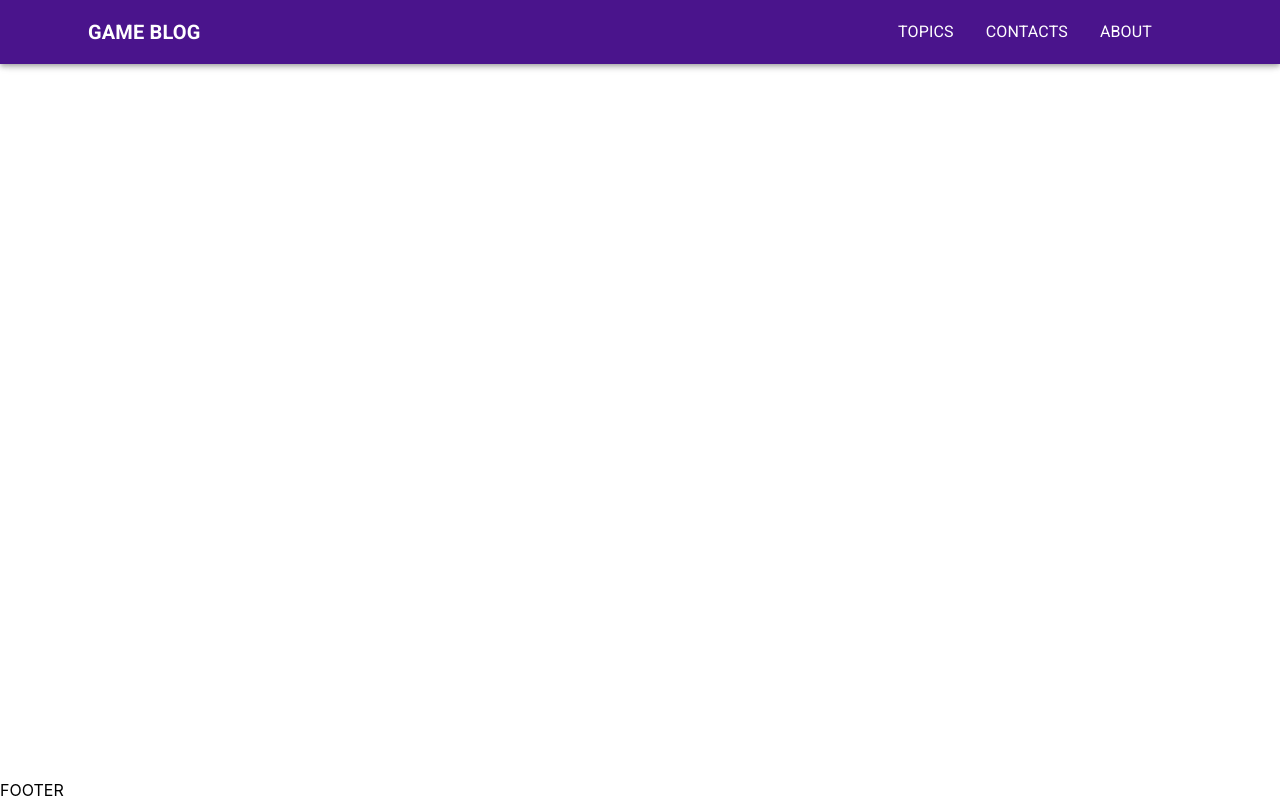
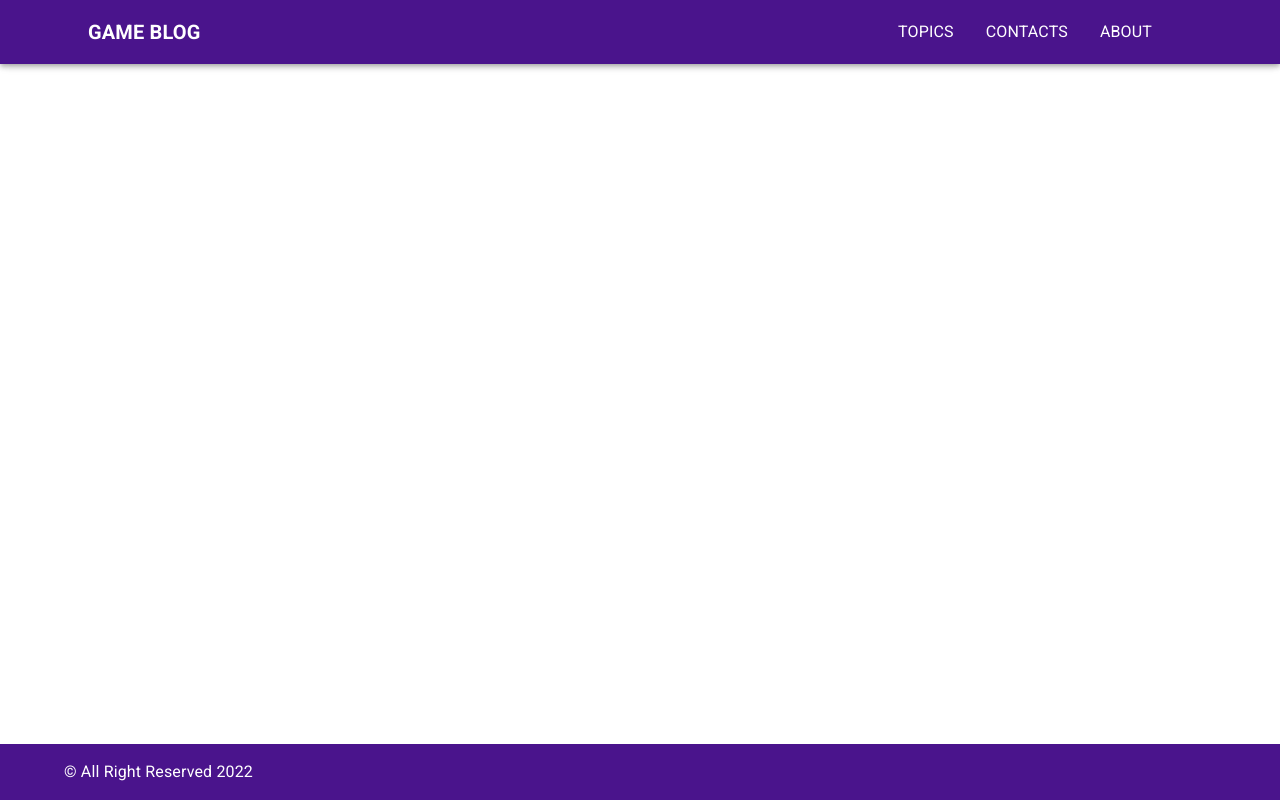
Before and after one commit to antklim89/game_blog, a Next.js app: page / in a window 1280 px wide. Built offline with nearby package versions, Linux system fonts and the light colour scheme.

Commit message:
created Footer

```diff
--- /dev/null
+++ b/layouts/Footer/Footer.tsx
@@ -0,0 +1,27 @@
+import Box from '@mui/material/Box';
+import Container from '@mui/material/Container';
+import Typography from '@mui/material/Typography';
+import { FC, useCallback } from 'react';
+
+import { FooterProps } from './Footer.types';
+
+
+const Footer: FC<FooterProps> = () => {
+    return (
+        <Box
+            component="footer"
+            sx={useCallback(({ palette }) => ({
+                backgroundColor: palette.primary.main,
+                py: 2,
+            }), [])}
+        >
+            <Container>
+                <Typography color="white">
+                    &copy; All Right Reserved {new Date().getFullYear()}
+                </Typography>
+            </Container>
+        </Box>
+    );
+};
+
+export default Footer;
--- /dev/null
+++ b/layouts/Footer/Footer.types.ts
@@ -0,0 +1,5 @@
+
+
+export interface FooterProps {
+     // null
+}
--- /dev/null
+++ b/layouts/Footer/index.ts
@@ -0,0 +1 @@
+export { default } from './Footer';
--- a/layouts/Layout/Layout.tsx
+++ b/layouts/Layout/Layout.tsx
@@ -1,5 +1,6 @@
 import { FC } from 'react';
 
+import Footer from '../Footer';
 import Header from '../Header';
 
 
@@ -10,9 +11,7 @@ const Layout: FC = ({ children }) => {
             <main>
                 {children}
             </main>
-            <footer>
-                FOOTER
-            </footer>
+            <Footer />
         </div>
     );
 };
```
